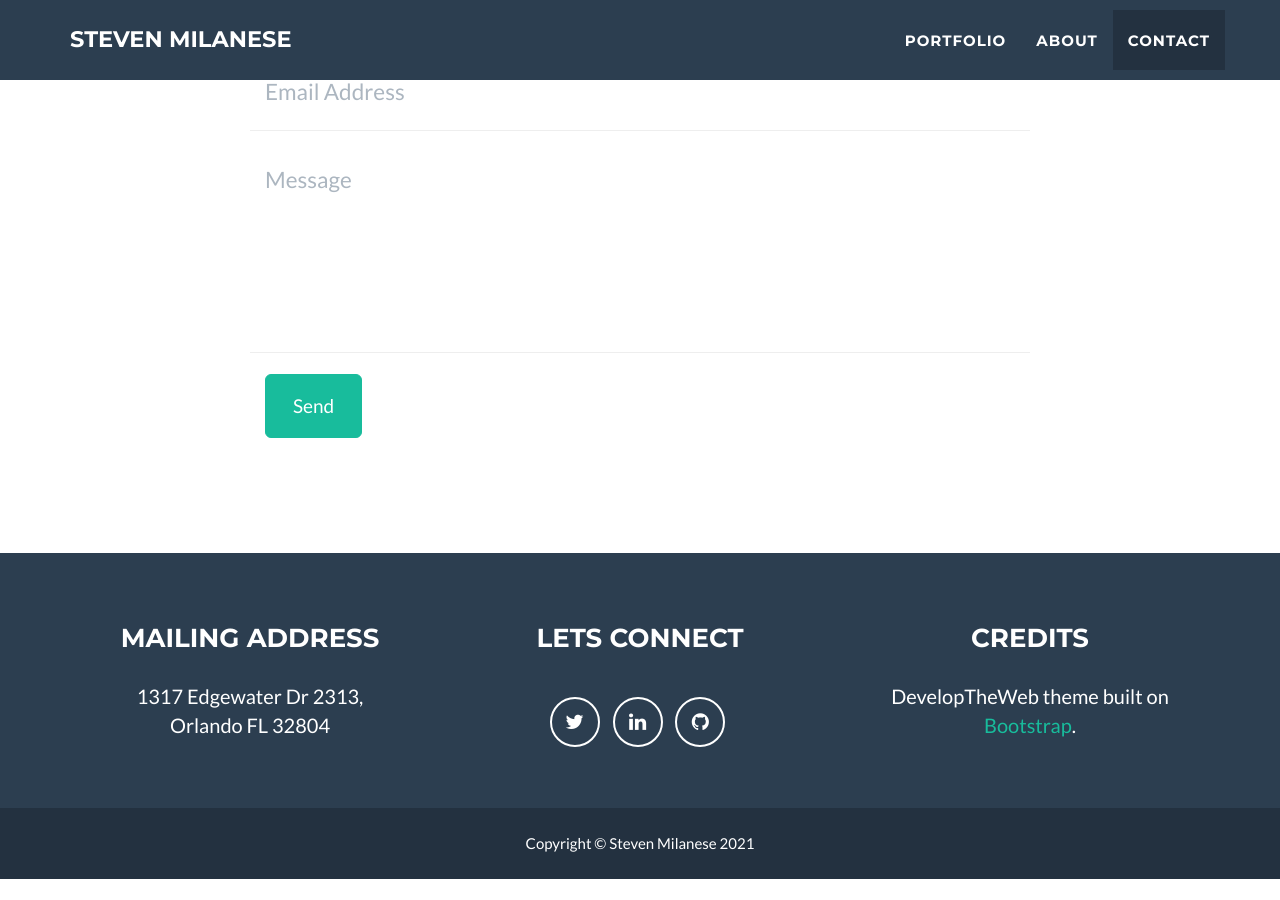
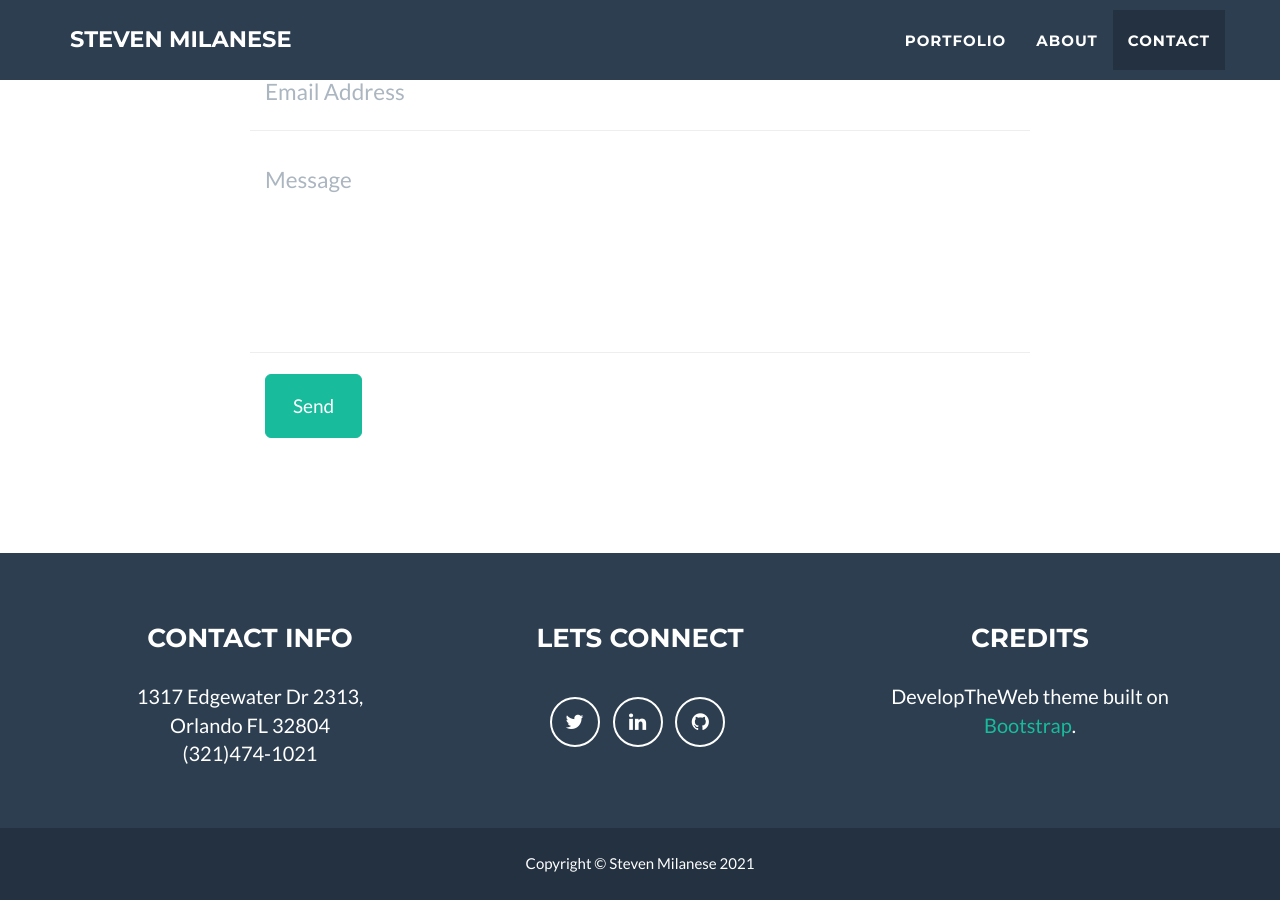
Before and after one commit to developtheweb/developtheweb.github.io, a Jekyll site: the page built from _posts/2014-07-18-project-1.markdown, in a window 1280 px wide and 900 px high, scrolled down 2492 px. Built offline with Jekyll 4.4.1, drawn with Linux system fonts in a browser that asks for light colours; before the commit the page ends 3371 px from its top, so only the background shows below that.

Commit message:
updated Config file contact info

```diff
--- a/_config.yml
+++ b/_config.yml
@@ -33,7 +33,7 @@ color:
 # Footer settings
 footer:
   copyright: Steven Milanese
-  location: Mailing Address
+  location: Contact Info
   social: Lets Connect
   credits: Credits
 
@@ -50,6 +50,7 @@ social:
 address:
   - line: 1317 Edgewater Dr 2313,
   - line: Orlando FL 32804
+  - line: (321)474-1021
 
 # Credits content
 credits: 'DevelopTheWeb theme built on <a href="http://startbootstrap.com">Bootstrap</a>.'
```
